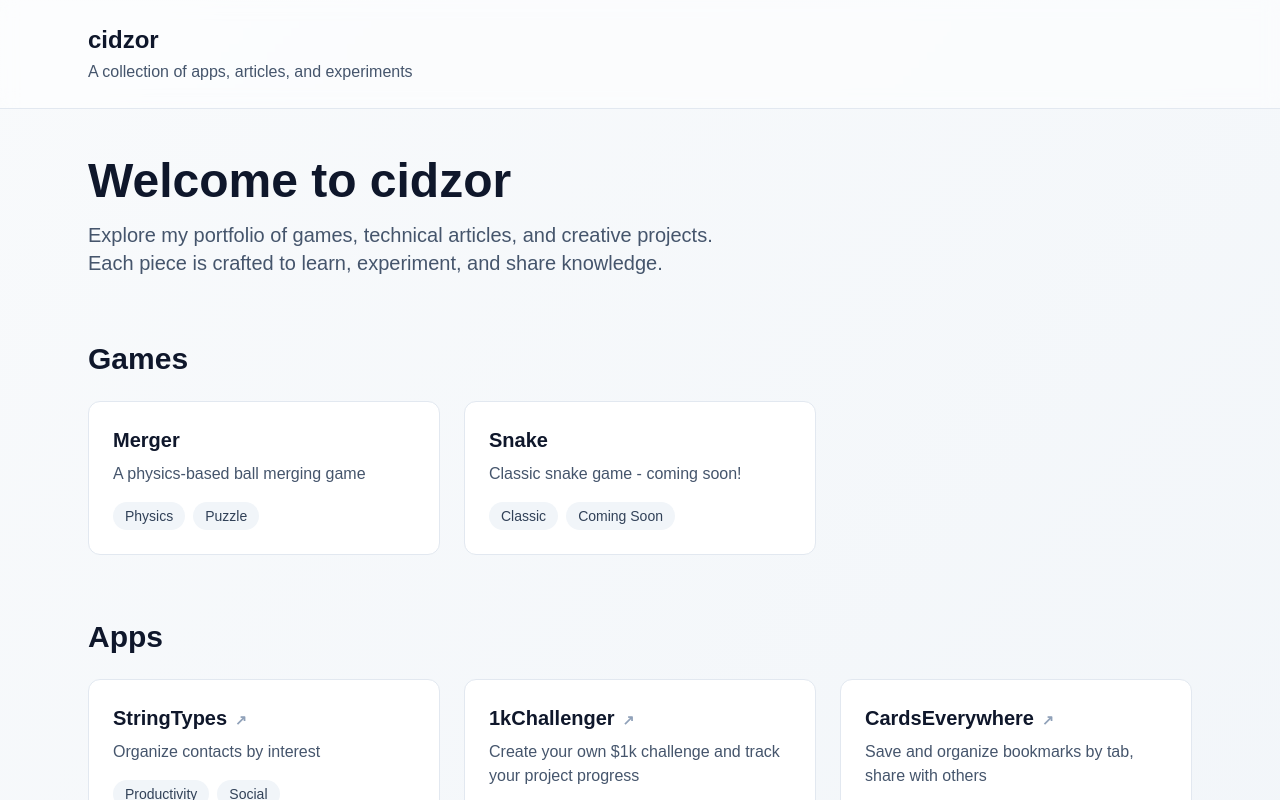
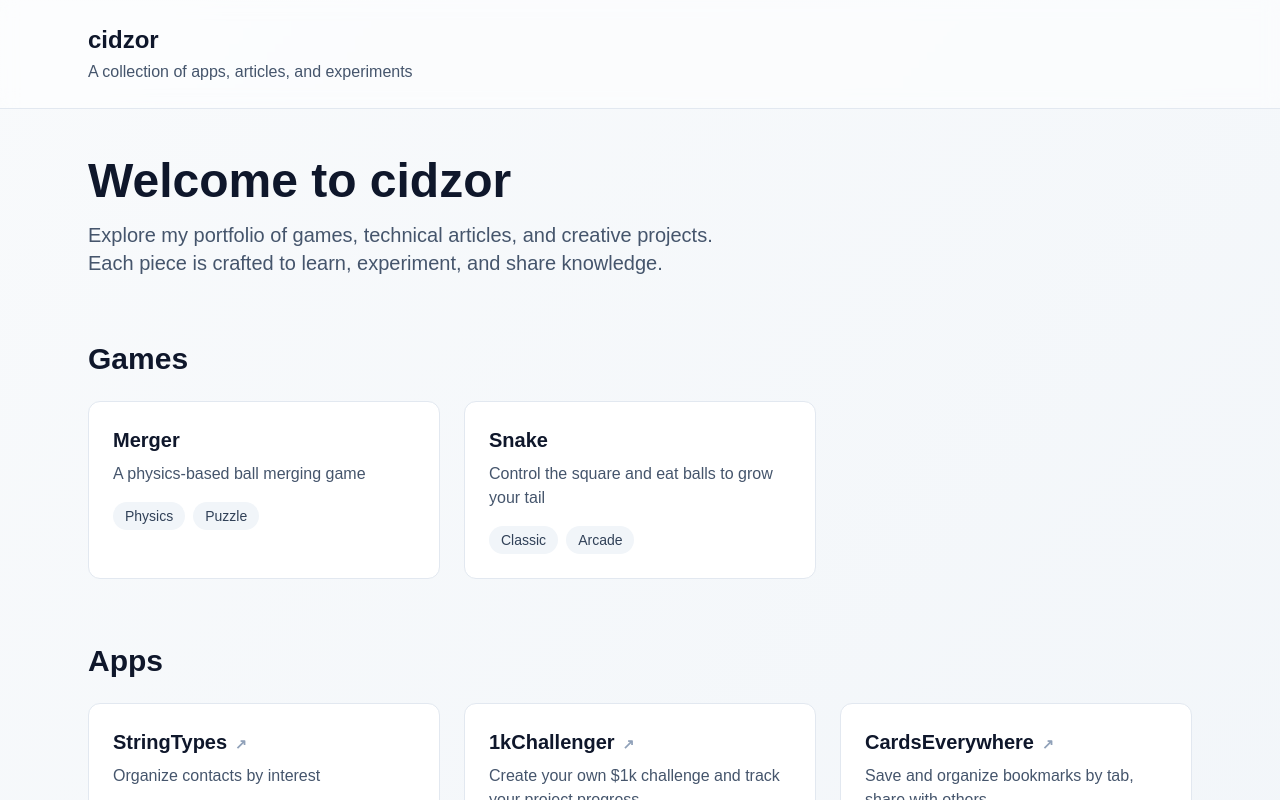
Before and after one commit to sc6/cidzor, a Next.js app: page / in a window 1280 px wide. Shown: the top 800 px of the page. Built offline with nearby package versions, Linux system fonts and the light colour scheme.

Commit message:
update homepage cidzor

```diff
--- a/app/page.tsx
+++ b/app/page.tsx
@@ -10,9 +10,9 @@ export default function Home() {
     },
     {
       title: "Snake",
-      description: "Classic snake game - coming soon!",
+      description: "Control the square and eat balls to grow your tail",
       href: "/apps/snake",
-      tags: ["Classic", "Coming Soon"],
+      tags: ["Classic", "Arcade"],
     },
   ];
 
```
